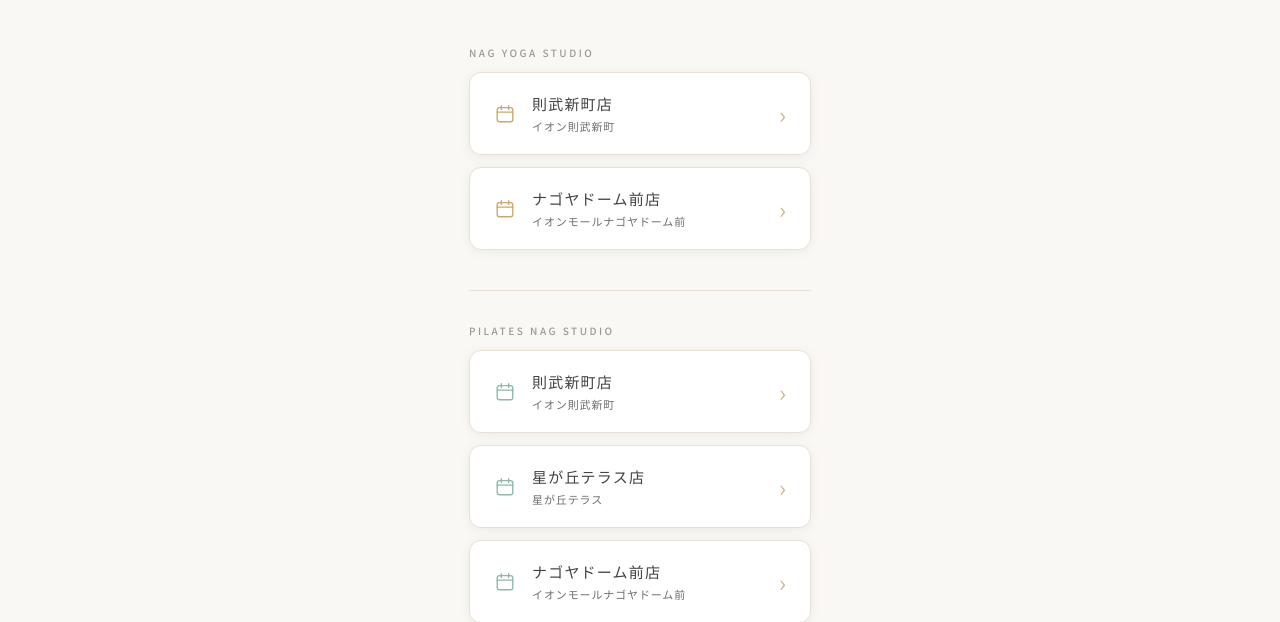
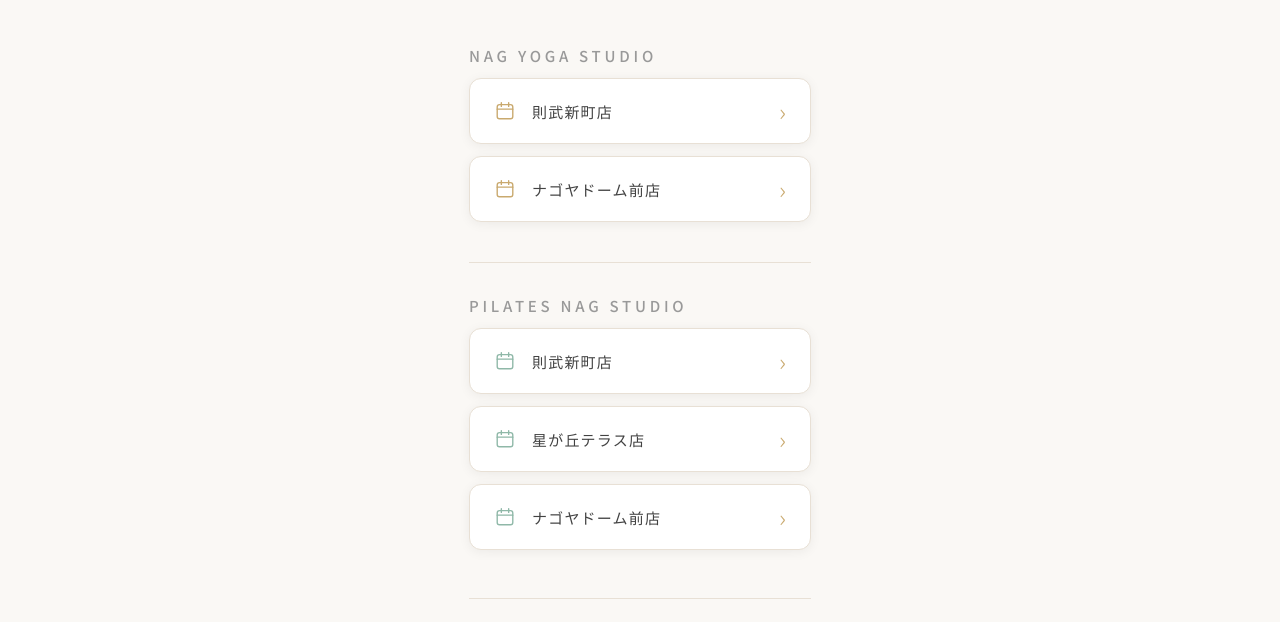
Before and after one commit to nag-lp-make/nag-lp-july, a plain HTML site: page schedule.html in a window 1280 px wide. Shown: the part 214-836 px from the top of the page. Drawn offline with Linux system fonts and the light colour scheme.

Commit message:
schedule微調整
Co-Authored-By: Claude Opus 5.5 <noreply@anthropic.com>

```diff
--- a/schedule.html
+++ b/schedule.html
@@ -42,10 +42,11 @@
   .group.pilates { --accent: #8fb8a8; }
 
   .group-label {
-    font-size: 10px;
+    font-size: 15px;
     font-weight: 500;
     letter-spacing: 0.25em;
     color: #999;
+    white-space: nowrap;
     border-top: 1px solid #e8e0d5;
     padding: 32px 0 12px;
   }
@@ -70,7 +71,6 @@
   .icon { flex-shrink: 0; width: 22px; height: 22px; color: var(--accent); }
   .text { flex: 1; min-width: 0; }
   .main-t { display: block; font-size: 15px; font-weight: 500; letter-spacing: 0.08em; }
-  .sub-t { display: block; font-size: 11px; font-weight: 300; letter-spacing: 0.08em; margin-top: 4px; color: #6d6d6d; }
   .arrow { flex-shrink: 0; font-size: 24px; line-height: 1; font-weight: 300; color: #c9a96e; }
   footer {
     border-top: 1px solid #e8e0d5;
@@ -97,12 +97,12 @@
       <div class="list">
         <a class="btn" href="https://www.nag-yoga.com/studio/noritake/#:~:text=%E3%81%9F%E3%81%97%E3%81%BE%E3%81%99%E3%80%82-,%E3%83%AC%E3%83%83%E3%82%B9%E3%83%B3%E3%82%B9%E3%82%B1%E3%82%B8%E3%83%A5%E3%83%BC%E3%83%AB,-11%E6%9C%88" target="_blank" rel="noopener">
           <svg class="icon" viewBox="0 0 24 24" fill="none" stroke="currentColor" stroke-width="1.5" stroke-linecap="round" aria-hidden="true"><rect x="3.5" y="5" width="17" height="15.5" rx="2.5"/><path d="M3.5 10h17M8 3v4M16 3v4"/></svg>
-          <span class="text"><span class="main-t">則武新町店</span><span class="sub-t">イオン則武新町</span></span>
+          <span class="text"><span class="main-t">則武新町店</span></span>
           <span class="arrow" aria-hidden="true">›</span>
         </a>
         <a class="btn" href="https://www.nag-yoga.com/studio/nagoyadomemae/#:~:text=%E3%81%9F%E3%81%97%E3%81%BE%E3%81%99%E3%80%82-,%E3%83%AC%E3%83%83%E3%82%B9%E3%83%B3%E3%82%B9%E3%82%B1%E3%82%B8%E3%83%A5%E3%83%BC%E3%83%AB,-11%E6%9C%88" target="_blank" rel="noopener">
           <svg class="icon" viewBox="0 0 24 24" fill="none" stroke="currentColor" stroke-width="1.5" stroke-linecap="round" aria-hidden="true"><rect x="3.5" y="5" width="17" height="15.5" rx="2.5"/><path d="M3.5 10h17M8 3v4M16 3v4"/></svg>
-          <span class="text"><span class="main-t">ナゴヤドーム前店</span><span class="sub-t">イオンモールナゴヤドーム前</span></span>
+          <span class="text"><span class="main-t">ナゴヤドーム前店</span></span>
           <span class="arrow" aria-hidden="true">›</span>
         </a>
       </div>
@@ -113,17 +113,17 @@
       <div class="list">
         <a class="btn" href="https://pilates-nag.com/%E3%82%B9%E3%82%BF%E3%82%B8%E3%82%AA/%E3%83%8A%E3%82%B0%E3%83%A8%E3%82%AC%E3%82%B9%E3%82%BF%E3%82%B8%E3%82%AA%E3%83%94%E3%83%A9%E3%83%86%E3%82%A3%E3%82%B9-%E5%89%87%E6%AD%A6%E6%96%B0%E7%94%BA/#:~:text=%E3%81%9F%E3%81%97%E3%81%BE%E3%81%99%E3%80%82-,%E3%83%AC%E3%83%83%E3%82%B9%E3%83%B3%E3%82%B9%E3%82%B1%E3%82%B8%E3%83%A5%E3%83%BC%E3%83%AB,-11%E6%9C%88" target="_blank" rel="noopener">
           <svg class="icon" viewBox="0 0 24 24" fill="none" stroke="currentColor" stroke-width="1.5" stroke-linecap="round" aria-hidden="true"><rect x="3.5" y="5" width="17" height="15.5" rx="2.5"/><path d="M3.5 10h17M8 3v4M16 3v4"/></svg>
-          <span class="text"><span class="main-t">則武新町店</span><span class="sub-t">イオン則武新町</span></span>
+          <span class="text"><span class="main-t">則武新町店</span></span>
           <span class="arrow" aria-hidden="true">›</span>
         </a>
         <a class="btn" href="https://pilates-nag.com/%E3%82%B9%E3%82%BF%E3%82%B8%E3%82%AA/%E6%98%9F%E3%81%8C%E4%B8%98%E3%83%86%E3%83%A9%E3%82%B9%E5%BA%97/#:~:text=%E3%81%9F%E3%81%97%E3%81%BE%E3%81%99%E3%80%82-,%E3%83%AC%E3%83%83%E3%82%B9%E3%83%B3%E3%82%B9%E3%82%B1%E3%82%B8%E3%83%A5%E3%83%BC%E3%83%AB,-11%E6%9C%88" target="_blank" rel="noopener">
           <svg class="icon" viewBox="0 0 24 24" fill="none" stroke="currentColor" stroke-width="1.5" stroke-linecap="round" aria-hidden="true"><rect x="3.5" y="5" width="17" height="15.5" rx="2.5"/><path d="M3.5 10h17M8 3v4M16 3v4"/></svg>
-          <span class="text"><span class="main-t">星が丘テラス店</span><span class="sub-t">星が丘テラス</span></span>
+          <span class="text"><span class="main-t">星が丘テラス店</span></span>
           <span class="arrow" aria-hidden="true">›</span>
         </a>
         <a class="btn" href="https://pilates-nag.com/%E3%82%B9%E3%82%BF%E3%82%B8%E3%82%AA/%E3%83%8A%E3%82%B4%E3%83%A4%E3%83%89%E3%83%BC%E3%83%A0%E5%BA%97/#:~:text=%E3%81%9F%E3%81%97%E3%81%BE%E3%81%99%E3%80%82-,%E3%83%AC%E3%83%83%E3%82%B9%E3%83%B3%E3%82%B9%E3%82%B1%E3%82%B8%E3%83%A5%E3%83%BC%E3%83%AB,-11%E6%9C%88" target="_blank" rel="noopener">
           <svg class="icon" viewBox="0 0 24 24" fill="none" stroke="currentColor" stroke-width="1.5" stroke-linecap="round" aria-hidden="true"><rect x="3.5" y="5" width="17" height="15.5" rx="2.5"/><path d="M3.5 10h17M8 3v4M16 3v4"/></svg>
-          <span class="text"><span class="main-t">ナゴヤドーム前店</span><span class="sub-t">イオンモールナゴヤドーム前</span></span>
+          <span class="text"><span class="main-t">ナゴヤドーム前店</span></span>
           <span class="arrow" aria-hidden="true">›</span>
         </a>
       </div>
```
